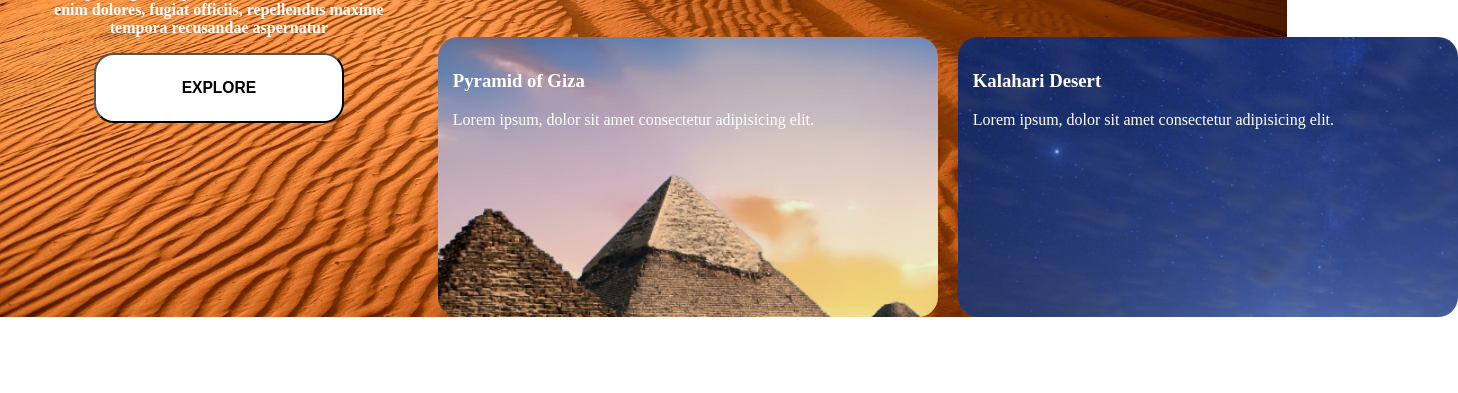
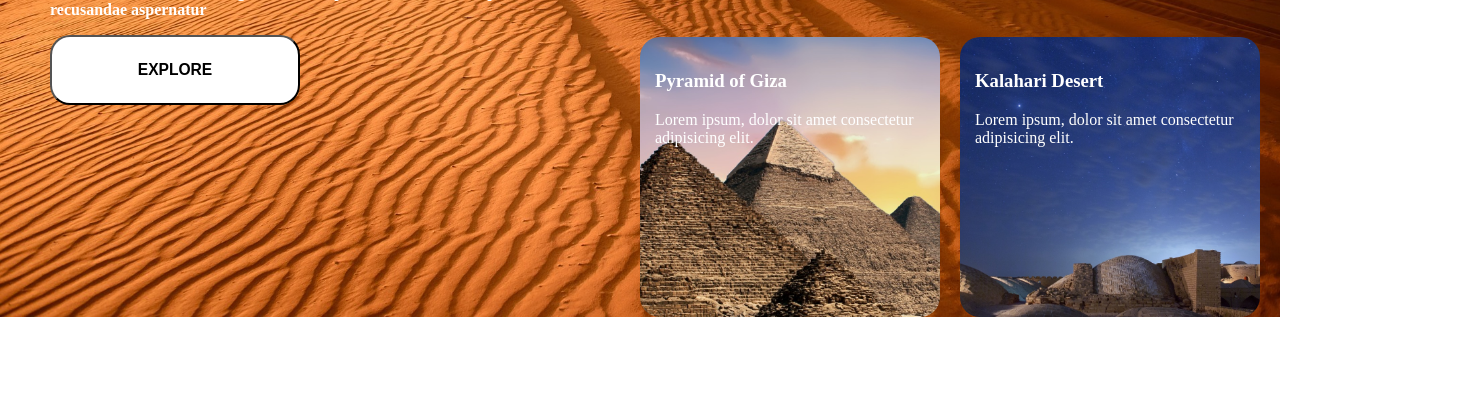
Before and after one commit to 8624060987/css_responsive, a plain HTML site: page index.html in a window 1280 px wide. Shown: the part 407-800 px from the top of the page, 1458 px wide, since content can reach past the window. Drawn offline with Linux system fonts and the light colour scheme.

Commit message:
Update handson6.css

```diff
--- a/handson6.css
+++ b/handson6.css
@@ -38,7 +38,7 @@ ul li{
 }
 .grid{
     display:grid;
-    grid-template-columns: 500px 500px;
+    grid-template-columns: 300px 300px;
     height:600px;
     background-size: cover;
     background-repeat: no-repeat;
@@ -66,7 +66,7 @@ ul li{
     display:block;
      left:200px;
      padding: 50px;
-     text-align: center;
+     text-align: left
 }
 .font{
     /* padding-top: 80px; */
```
